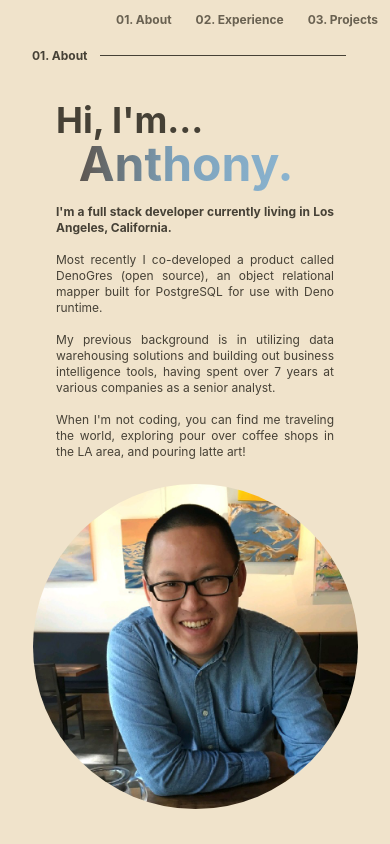
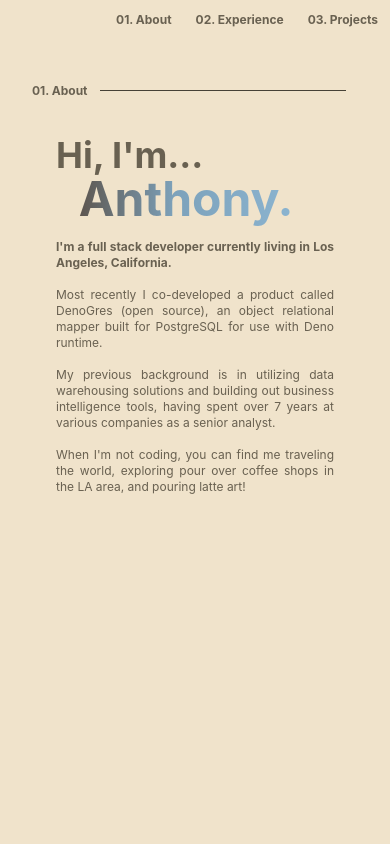
Before and after one commit to anthonylo87/Portfolio-Website, a React (Vite) app: page / in a window 390 px wide. Built offline with nearby package versions, Linux system fonts and the light colour scheme.

Commit message:
responsiveness fixed, working for ipad + screen + mobile

```diff
--- /dev/null
+++ b/plugins/animationDelay.cjs
@@ -0,0 +1,35 @@
+const plugin = require('tailwindcss/plugin');
+
+const animationDelay = plugin(
+  function ({ matchUtilities, theme }) {
+    matchUtilities(
+      {
+        'animation-delay': (value) => {
+          return {
+            animationDelay: value + ' !important',
+          };
+        },
+      },
+      {
+        values: theme('animationDelay'),
+      }
+    );
+  },
+  {
+    theme: {
+      animationDelay: {
+        100: '100ms',
+        200: '200ms',
+        300: '300ms',
+        400: '400ms',
+        500: '500ms',
+        600: '600ms',
+        700: '700ms',
+        800: '800ms',
+        900: '900ms',
+      },
+    },
+  }
+);
+
+module.exports = animationDelay;
--- a/src/Components/ProjectCard.jsx
+++ b/src/Components/ProjectCard.jsx
@@ -7,30 +7,11 @@ function ProjectCard({ src, id }) {
   const [hover, setHover] = useState(false);
 
   return (
-    <div
-      className='min-w-min h-full relative'
-      onMouseEnter={() => {
-        setHover(true);
-      }}
-      onMouseLeave={() => {
-        setHover(false);
-      }}
-    >
-      <div></div>
-      {hover && (
-        <>
-          <div className='text-center text-2xl font-bold text-slate-200 w-full py-3 absolute top-5 z-10 '>
-            Project Title
-          </div>
-          <div className='absolute top-0 left-0 w-full h-full bg-slate-700 opacity-90'></div>
-        </>
-      )}
-      <img
-        src={src}
-        alt='test picture'
-        className={`lg: h-[250px] xl:h-[350px] aspect-auto border ${appColor[id].borderColor} p-2`}
-      />
-    </div>
+    <img
+      src={src}
+      alt='test picture'
+      className={`lg:h-[250px] xl:h-[350px] aspect-auto border ${appColor[id].borderColor} p-2`}
+    />
   );
 }
 export default ProjectCard;
--- a/src/Layouts/SectionBorder.jsx
+++ b/src/Layouts/SectionBorder.jsx
@@ -6,54 +6,52 @@ function SectionBorder({
   orientation,
   appColor,
 }) {
+  let animateBorder =
+    orientation === 'left'
+      ? 'motion-safe:animate-fadeBorderLeft'
+      : 'motion-safe:animate-fadeBorderRight';
+
   return (
     <div className='h-5/6 m:h-4/6 my-auto'>
-      <div className='text-left w-full h-full flex flex-col justify-center my-auto lg:p-16'>
-        <div>
+      <div className='text-left w-full h-full flex flex-col lg:justify-center my-auto lg:p-16'>
         <div className='flex flex-row'>
           <div className='my-auto mx-8 w-full text-justify'>
             <div
-                className={
-                  `flex flex-row py-2 lg:py-0` +
-                  (orientation === 'right' ? ` justify-end` : ``)
-                }
+              className={`flex flex-row py-2 lg:py-0 ${
+                id === selSection ? animateBorder : ``
+              } ${orientation === 'right' && `justify-end`}`}
             >
-                {orientation === 'right' && (
-                  <div className='w-full lg:w-1/2'>
-                    <hr
-                      className={`my-3 mx-3 opacity-0 ${
-                        id === selSection
-                      } ${id} ${selSection} ${
-                        id === selSection
-                          ? `motion-safe:animate-fadeIn`
-                          : `false`
-                      } ${appColor[id].borderColor}`}
-                    />
-                  </div>
-                )}
-                <div className='flex flex-col justify-center'>
+              <div
+                className={`flex flex-col justify-center ${
+                  orientation === 'right' && ` order-2`
+                }`}
+              >
                 <h2
                   className={`font-bold opacity-0 ${
-                      id === selSection ? `motion-safe:animate-fadeIn` : ``
+                    id === selSection ? animateBorder : ``
                   }`}
                 >
                   {header}
                 </h2>
               </div>
-                {orientation === 'left' && (
-                  <div className='grow lg:w-1/2'>
+              <div
+                className={`grow lg:w-1/2 ${
+                  orientation === 'right' && `order-1`
+                }`}
+              >
                 <hr
                   className={`my-3 mx-3 opacity-0 ${id === selSection} ${
-                        id === selSection ? `motion-safe:animate-fadeIn` : ``
+                    id === selSection ? animateBorder : ``
                   } ${appColor[id].borderColor}`}
                 />
               </div>
-                )}
             </div>
             <div
               className={
-                  `lg:my-1 xl:p-8 opacity-0 ${appColor[id].borderColor} ${
-                    id === selSection ? `motion-safe:animate-fadeIn` : ``
+                `flex flex-col gap-8 lg:my-1 lg:p-8 opacity-0 animation-delay-900 ${
+                  appColor[id].borderColor
+                } ${
+                  id === selSection ? `motion-safe:animate-fadeBorderUp` : ``
                 } ` + (orientation === `left` ? `lg:border-l` : `lg:border-r`)
               }
             >
@@ -63,7 +61,6 @@ function SectionBorder({
         </div>
       </div>
     </div>
-    </div>
   );
 }
 export default SectionBorder;
--- a/src/Layouts/SectionContainer.jsx
+++ b/src/Layouts/SectionContainer.jsx
@@ -1,8 +1,14 @@
 function SectionContainer({ children, bgColor }) {
   return (
-    <div className='w-screen h-screen snap-start'>
-      <section className={`h-full w-full ${bgColor}`}>{children}</section>
-    </div>
+    <>
+      {/*
+      mult-line
+      test
+    */}
+      <section className={`h-screen w-screen snap-start ${bgColor}`}>
+        {children}
+      </section>
+    </>
   );
 }
 export default SectionContainer;
--- a/src/pages/About.jsx
+++ b/src/pages/About.jsx
@@ -7,7 +7,7 @@ function About({ id }) {
 
   return (
     <div
-      className={`h-full flex max-w-screen-xl m-auto lg: ${appColor[id].textColor}`}
+      className={`h-full flex max-w-screen-xl m-auto lg:${appColor[id].textColor}`}
       ref={aboutRef}
     >
       <SectionBorder
@@ -19,10 +19,9 @@ function About({ id }) {
       >
         <div className='flex flex-col md:flex-row'>
           <div
-            className={
-              'my-auto text-justify p-6 w-full lg:w-1/2 lg:mx-4 lg:px-6' +
-              (selSection === id && ' motion-safe:animate-fadeUp')
-            }
+            className={`my-auto text-justify p-6 w-full lg:w-1/2 lg:mx-4 lg:px-6 ${
+              selSection === id ? `motion-safe:animate-fadeUp` : ``
+            }`}
           >
             <h3 className='font-bold text-4xl'>
               Hi, I'm... <br />
@@ -53,9 +52,9 @@ function About({ id }) {
               art!
             </p>
           </div>
-          <div className='mx-auto my-auto'>
+          <div className='mx-auto my-auto invisible md:visible '>
             <img
-              className='mx-auto rounded-full min-w-[325px] w-[325px]'
+              className='mx-auto rounded-full w-0 md:min-w-[350px] md:w-[350px]'
               src='src/images/Profile.jpeg'
               alt='profile picture'
             />
--- a/src/pages/Experience.jsx
+++ b/src/pages/Experience.jsx
@@ -97,14 +97,14 @@ function Experience({ id }) {
         orientation={`right`}
         appColor={appColor}
       >
-        <h3 className='font-bold text-4xl my-auto mx-4 text-justify'>
+        <h3 className='font-bold text-4xl my-auto text-left'>
           My Professional Experience <br />
         </h3>
-        <br />
-        <br />
-        <div className='flex flex-row w-9/12 mx-auto'>
-          <div className='flex flex-col w-5/12'>{workplacesComponents}</div>
-          <div className={`border ${appColor[id].borderColor} w-full p-6`}>
+        <div className='flex flex-col'>
+          <div className='flex flex-row overflow-x-scroll lg:overflow-x-visible w-[300px] md:w-full'>
+            {workplacesComponents}
+          </div>
+          <div className={`border ${appColor[id].borderColor} p-6 lg:mr-6`}>
             <div className='flex flex-row justify-between mb-2 text-lg font-bold'>
               <h2>{currentWP[0].companyName}</h2>
               <p>{currentWP[0].timeWorked}</p>
--- a/src/pages/Projects.jsx
+++ b/src/pages/Projects.jsx
@@ -18,10 +18,10 @@ function Projects({ id }) {
         orientation={`left`}
         appColor={appColor}
       >
-        <h3 className='font-bold text-4xl my-auto mx-4 text-justify'>
+        <h3 className='font-bold text-4xl my-auto text-justify'>
           Featured Projects
         </h3>
-        <div className='w-full flex flex-row gap-4 my-6 mx-4'>
+        <div className='w-full h-[450px] lg:h-[375px] flex flex-col overflow-y-scroll lg:overflow-y-hidden gap-4 my-auto lg:flex-row '>
           <ProjectCard id={id} src='src/images/denogres.gif' />
           <ProjectCard id={id} src='src/images/axolotlbeats.png' />
           <ProjectCard id={id} src='src/images/codepears.png' />
--- a/tailwind.config.cjs
+++ b/tailwind.config.cjs
@@ -4,18 +4,23 @@ module.exports = {
   theme: {
     extend: {
       animation: {
-        fadeIn: 'fadeIn 1s ease-in forwards',
-        fadeUp: 'fadeUp 1s ease-in forwards',
+        fadeBorderUp: 'fadeBorderUp 1s ease-in forwards',
+        fadeBorderLeft: 'fadeBorderLeft 1s ease-in forwards',
+        fadeBorderRight: 'fadeBorderRight 1s ease-in forwards',
         wiggle: 'wiggle 1s ease-in-out infinite',
       },
       keyframes: {
-        fadeIn: {
-          '0%': { opacity: 0 },
-          '100%': { opacity: 1 },
+        fadeBorderUp: {
+          '0%': { opacity: 0, transform: 'translateY(5rem)' },
+          '100%': { opacity: 1, transform: 'translateY(0)' },
         },
-        fadeUp: {
-          '0%': { opacity: 0, transform: 'translateY(2rem)' },
-          '100%': { opacity: 1, transform: 'translateY(0)' },
+        fadeBorderLeft: {
+          '0%': { opacity: 0, transform: 'translateX(-5rem)' },
+          '100%': { opacity: 1, transform: 'translateX(0)' },
+        },
+        fadeBorderRight: {
+          '0%': { opacity: 0, transform: 'translateX(5rem)' },
+          '100%': { opacity: 1, transform: 'translateX(0rem)' },
         },
         wiggle: {
           '0%, 100%': {
@@ -84,5 +89,5 @@ module.exports = {
       },
     },
   },
-  plugins: [],
+  plugins: [require('./plugins/animationDelay.cjs')],
 };
```
Lines whose indentation alone changed are shown as unchanged.
